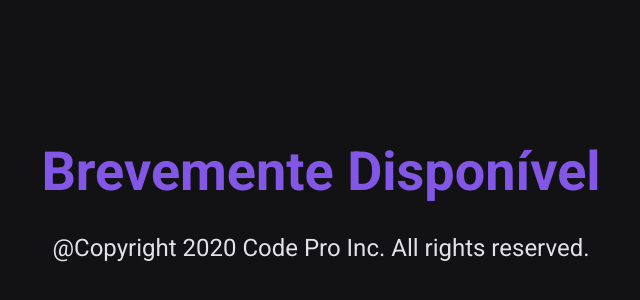
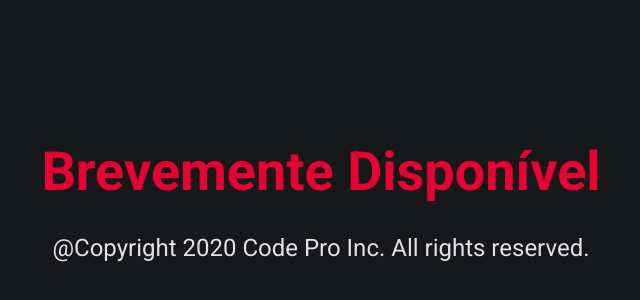
Before and after one commit to luteroelavoco/heroanime, a Next.js app: page / in a window 1280 px wide. Shown: the part 216-516 px from the top of the page, without its empty margins (319-959 px from the left). Built offline with nearby package versions, Linux system fonts and the light colour scheme.

Commit message:
feat: standard colors

```diff
--- a/src/styles/global.ts
+++ b/src/styles/global.ts
@@ -7,8 +7,8 @@ export default createGlobalStyle`
     box-sizing: border-box;
   }
   body{
-    background: ${props => props.theme.colors.background};
-    color: ${props => props.theme.colors.text};
+    background: ${props => props.theme.colors.backgroundColor};
+    color: ${props => props.theme.colors.textColor};
     font: 400 16px Roboto, sans-serif;
   }
 `
--- a/src/styles/pages/Home.ts
+++ b/src/styles/pages/Home.ts
@@ -10,7 +10,7 @@ export const Container = styled.div`
 
   h1{
     font-size: 54px;
-    color: ${props => props.theme.colors.primary};
+    color: ${props => props.theme.colors.primaryColor};
     margin-top: 40px;
   }
 
--- a/src/styles/theme.ts
+++ b/src/styles/theme.ts
@@ -1,8 +1,14 @@
 const theme = {
   colors: {
-    background: '#121214',
-    text: '#e1e1e6',
-    primary: '#8257e6'
+    primaryColor: '#e80133',
+    backgroundColor: '#17181a',
+    background2Color: '#1c1c1c',
+    textColor: '#e1e1e6',
+    buttonColor: '#e80133',
+    buttonTextColor: '#ffffff',
+    yellow: '#efce4a',
+    black: '#000000',
+    white:'#ffffff',
   }
 }
 
```
